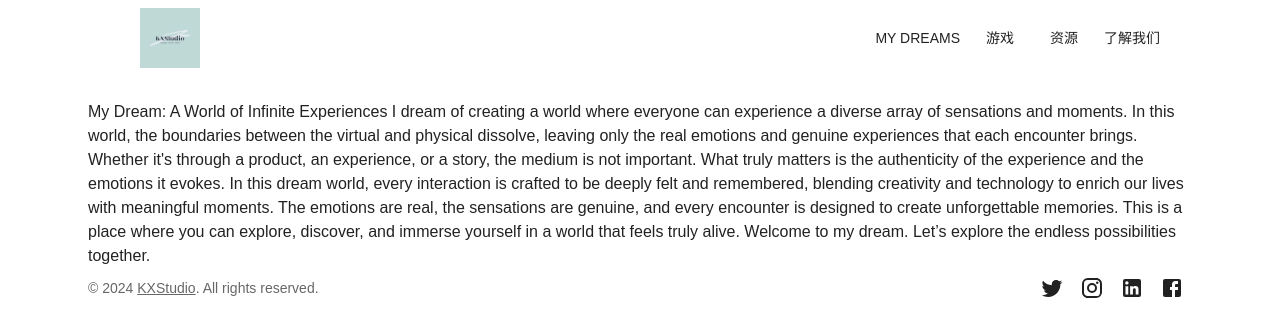
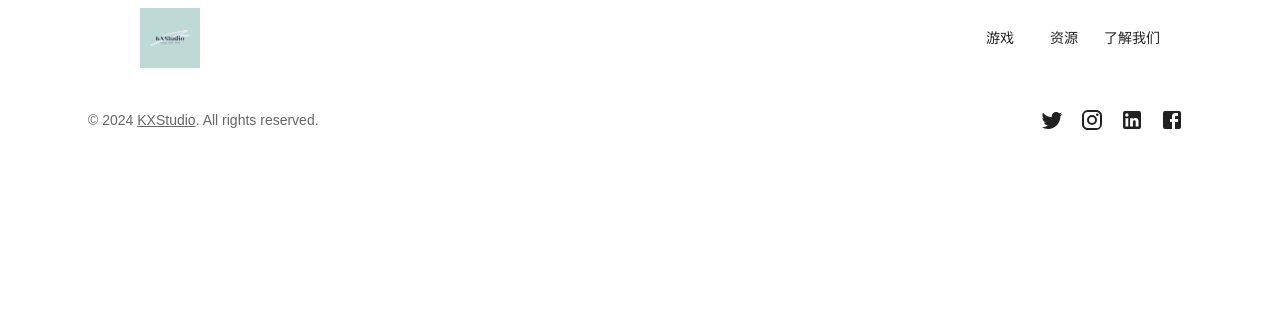
Before and after one commit to y1141335509/kxstudio, a React (Create React App) app: page /my-dream in a window 1280 px wide. Shown: the top 336 px of the page. Built offline with nearby package versions, Linux system fonts and the light colour scheme; a web font is replaced by a local one.

Commit message:
removed the my-dream page

```diff
--- a/src/App.tsx
+++ b/src/App.tsx
@@ -12,7 +12,6 @@ import HomePage from './components/HomePage/HomePage'; // Your homepage componen
 import GamesPage from './components/GamesPage/GamesPage'; // Component for Games
 import ResourcesPage from './components/ResourcesPage/ResourcesPage'; // Component for Resources
 import AboutUsPage from './components/AboutUsPage/AboutUsPage'; // Component for About Us
-import MyDreamPage from './components/MyDreamPage/MyDreamPage'; // Component for My Dream
 
 
 export default function App() {
@@ -25,7 +24,6 @@ export default function App() {
       <Header />
       <Routes>
         <Route path="/" element={<HomePage />} />
-        <Route path="/my-dream" element={<MyDreamPage />} />
         <Route path="/games" element={<GamesPage />} />
         <Route path="/resources" element={<ResourcesPage />} />
         <Route path="/about-us" element={<AboutUsPage />} />
--- a/src/components/Header/Header.tsx
+++ b/src/components/Header/Header.tsx
@@ -23,9 +23,6 @@ const Header: React.FC = () => {
 
           <div style={{ display: 'flex', marginRight: '2em' }}>
             {/* Navigation Links */}
-            <Button color='inherit' component={RouterLink} to='/my-dream'>
-              My Dreams
-            </Button>
             <Button color="inherit" component={RouterLink} to="/games">
               游戏
             </Button>
--- a/src/components/MyDreamPage/MyDreamPage.tsx
+++ /dev/null
@@ -1,24 +0,0 @@
-import * as React from 'react';
-import { Route, Routes } from 'react-router-dom';
-import Container from '@mui/material/Container';
-import Typography from '@mui/material/Typography';
-import Box from '@mui/material/Box';
-import Link from '@mui/material/Link';
-import Footer from '../Footer/Footer';  // Component for Footer
-
-
-
-
-export default function MyDreamPage() {
-  return (
-    <Container maxWidth="lg">
-      <Typography>
-        My Dream: A World of Infinite Experiences
-        I dream of creating a world where everyone can experience a diverse array of sensations and moments. In this world, the boundaries between the virtual and physical dissolve, leaving only the real emotions and genuine experiences that each encounter brings.
-        Whether it's through a product, an experience, or a story, the medium is not important. What truly matters is the authenticity of the experience and the emotions it evokes. In this dream world, every interaction is crafted to be deeply felt and remembered, blending creativity and technology to enrich our lives with meaningful moments.
-        The emotions are real, the sensations are genuine, and every encounter is designed to create unforgettable memories. This is a place where you can explore, discover, and immerse yourself in a world that feels truly alive.
-        Welcome to my dream. Let’s explore the endless possibilities together.
-      </Typography>
-    </Container>
-  );
-}
```
